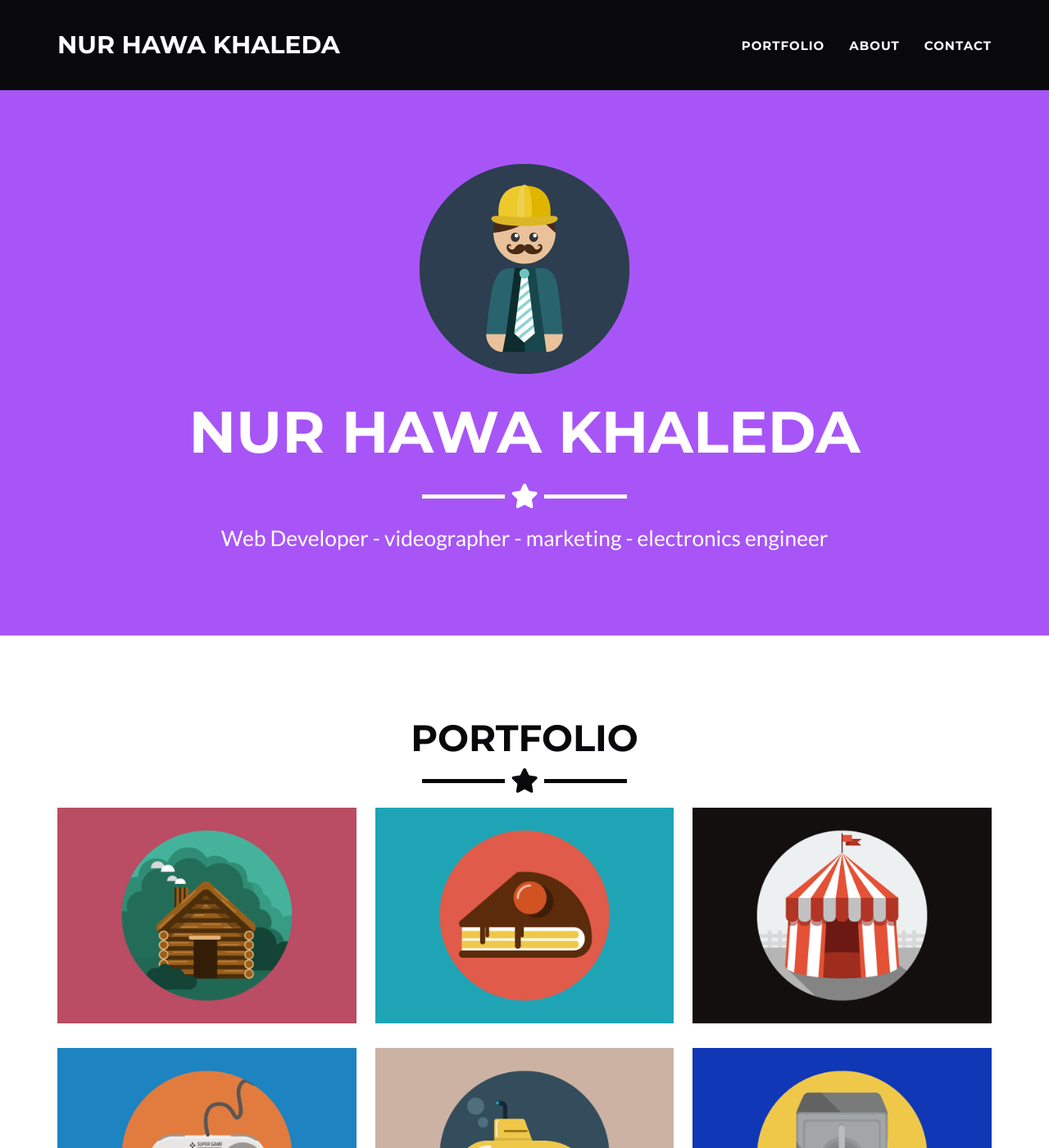
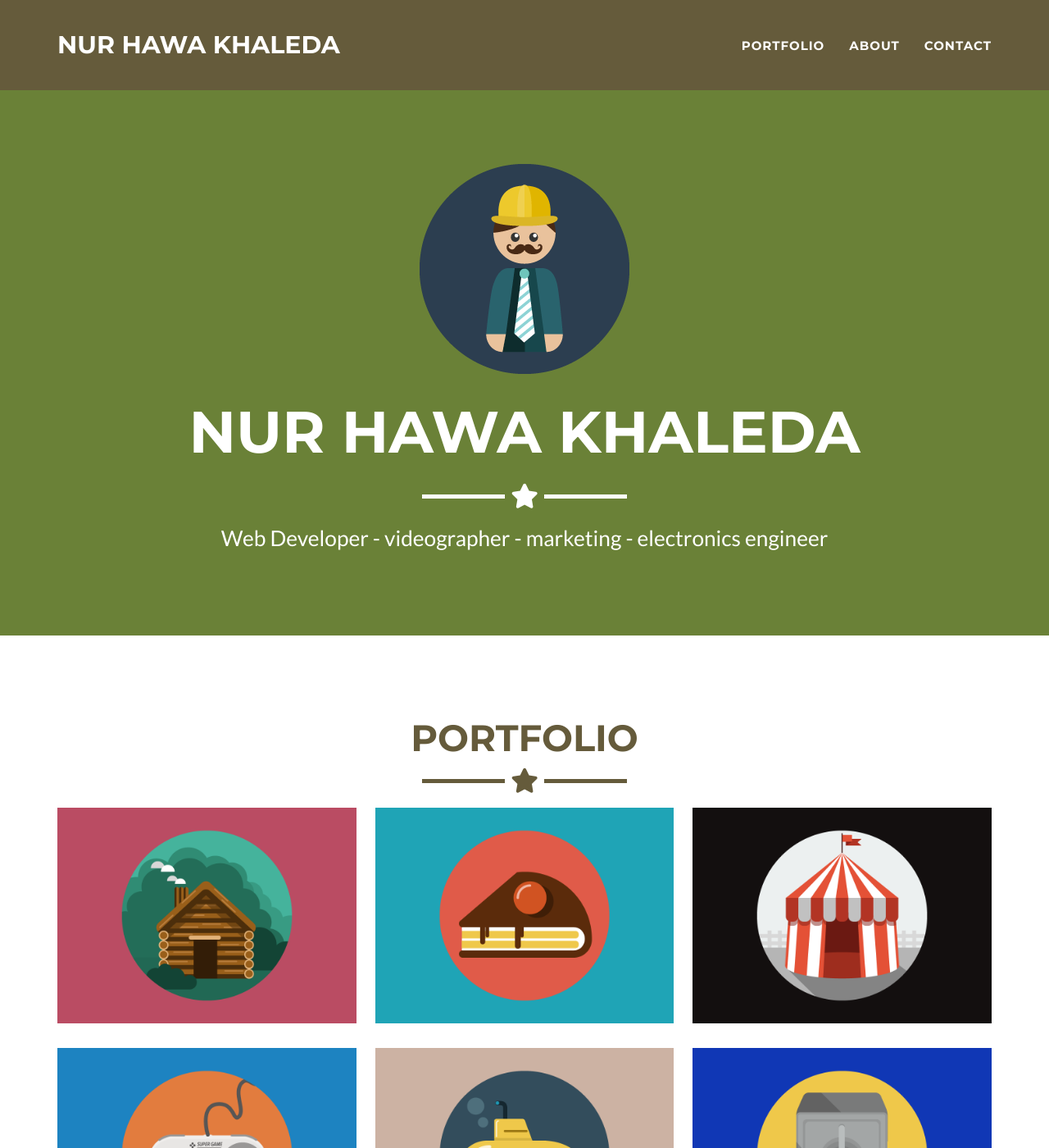
Before and after one commit to khldfrr/khldfrr.github.io, a Jekyll site: the page built from _posts/2014-07-18-project-1.markdown, in a window 1280 px wide and 1400 px high. Shown: the whole window at 82% size. Built offline with Jekyll 4.4.1, drawn with Linux system fonts in a browser that asks for light colours.

Commit message:
Update color settings and address field in config

```diff
--- a/_config.yml
+++ b/_config.yml
@@ -25,10 +25,10 @@ disqus_shortname: Hawa
 
 # Color settings (hex-codes without the leading hash-tag)
 color:
-  primary: a855f7
-  primary-rgb: "168, 85, 247"
-  secondary: 09090b
-  secondary-dark: 18181b
+  primary: 6a8137
+  primary-rgb: "101, 91, 59"
+  secondary: 655b3b
+  secondary-dark: 24540f
 
 # Footer settings
 footer:
@@ -49,7 +49,7 @@ social:
     url: http://github.com/khldfrr
 
 # Postal address (add as many lines as necessary)
-Education:
+adress:
   - line: Electrical Engineering with Honor
   - line: Faculty of Electrical Engineering, UiTM Shah Alam
 
```
